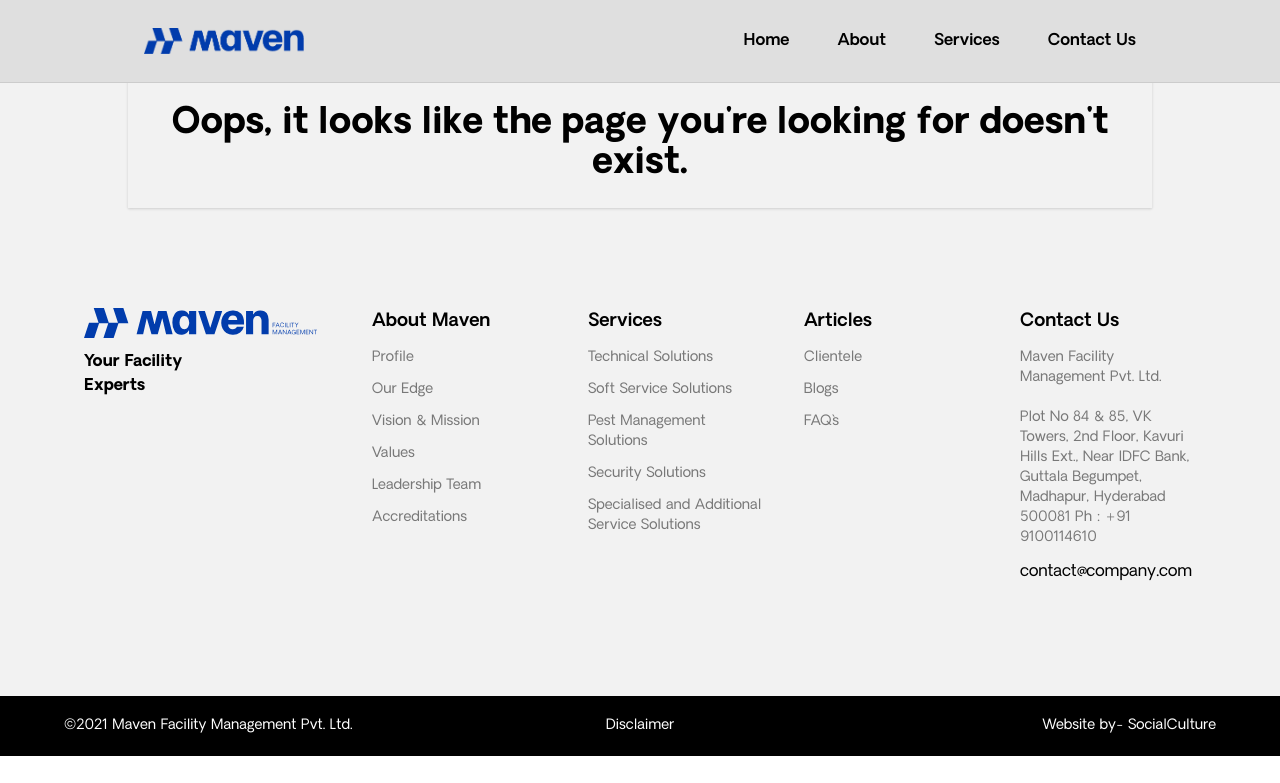
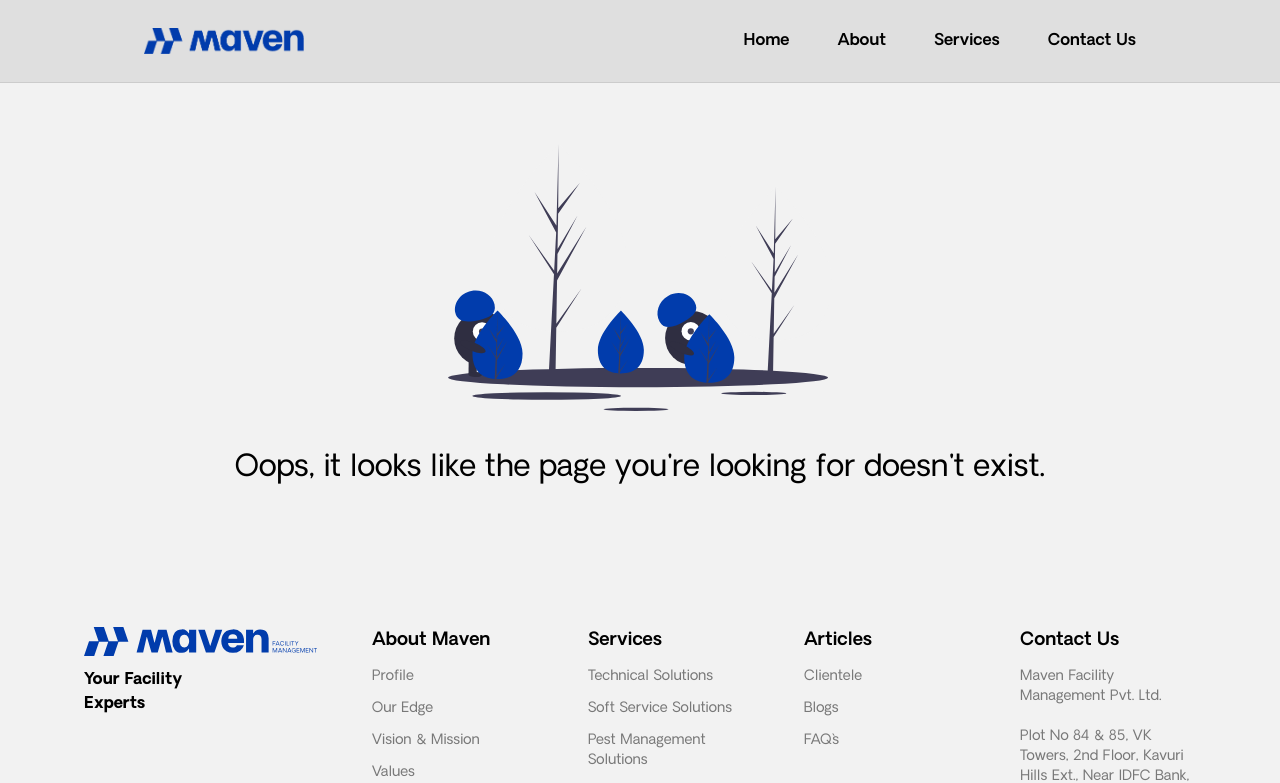
Before and after one commit to viveksinghup/vuestore, a Vue app: page /link in a window 1280 px wide. Shown: the top 783 px of the page. Built offline with nearby package versions, Linux system fonts and the light colour scheme.

Commit message:
not found page added

```diff
--- a/src/components/pages/NotFound.vue
+++ b/src/components/pages/NotFound.vue
@@ -1,7 +1,10 @@
 <template>
-<div class="container mx-auto my-20 px-6 py-6 shadow">
-    <h1 class="text-darkBlue-600 font-bold font-sans text-4xl text-center">
+  <div class="container mx-auto mt-20 px-6 pt-6">
+    <div class="flex flex-col items-center py-10">
+      <img src="@/assets/images/not_found.svg" class="w-96" />
+      <h2 class="text-darkBlue-600 font-sans text-3xl mt-10 text-center">
         Oops, it looks like the page you're looking for doesn't exist.
-        </h1>
+      </h2>
+    </div>
   </div>
 </template>
```
Also changed, not shown: src/assets/images/not_found.svg (added).
